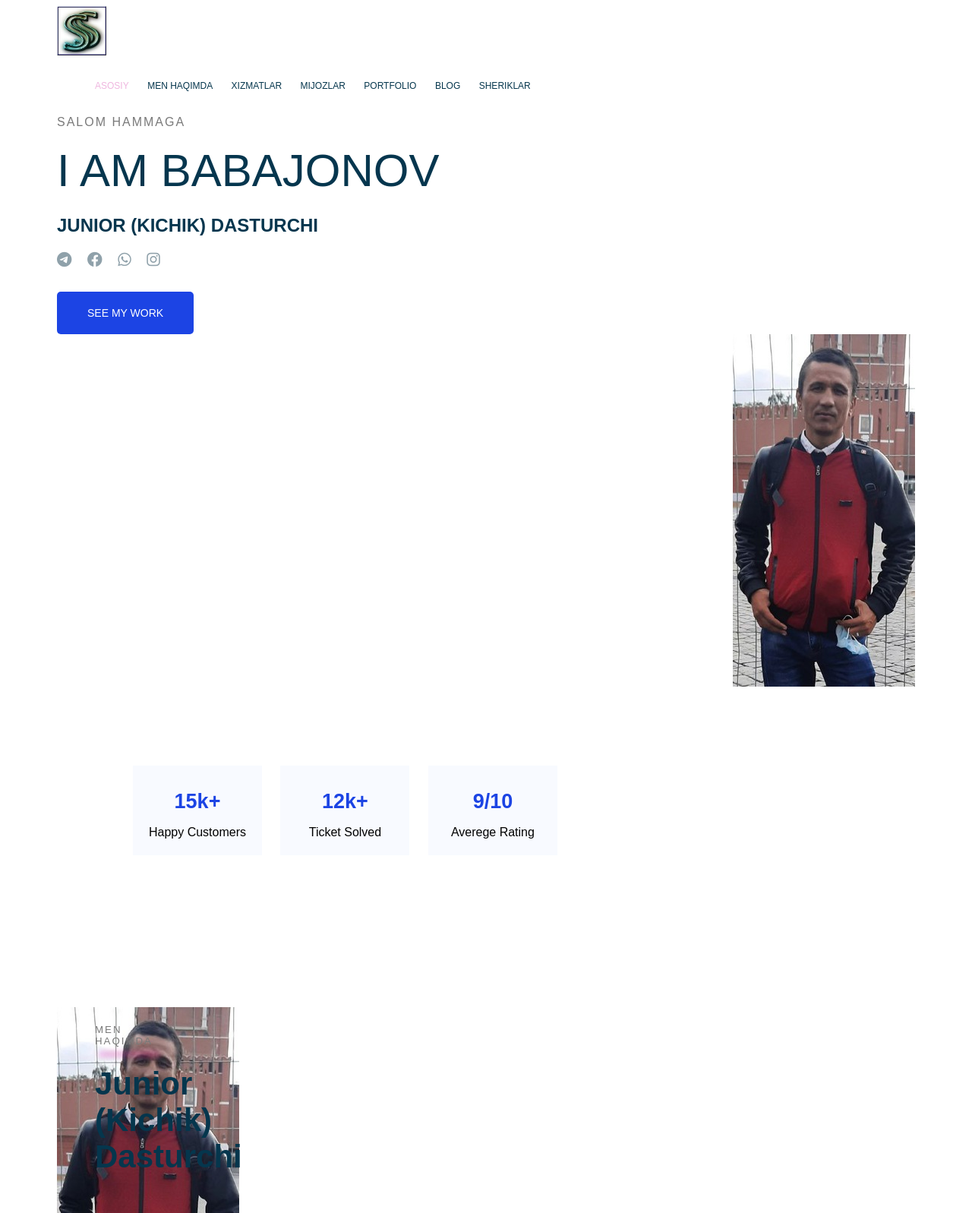
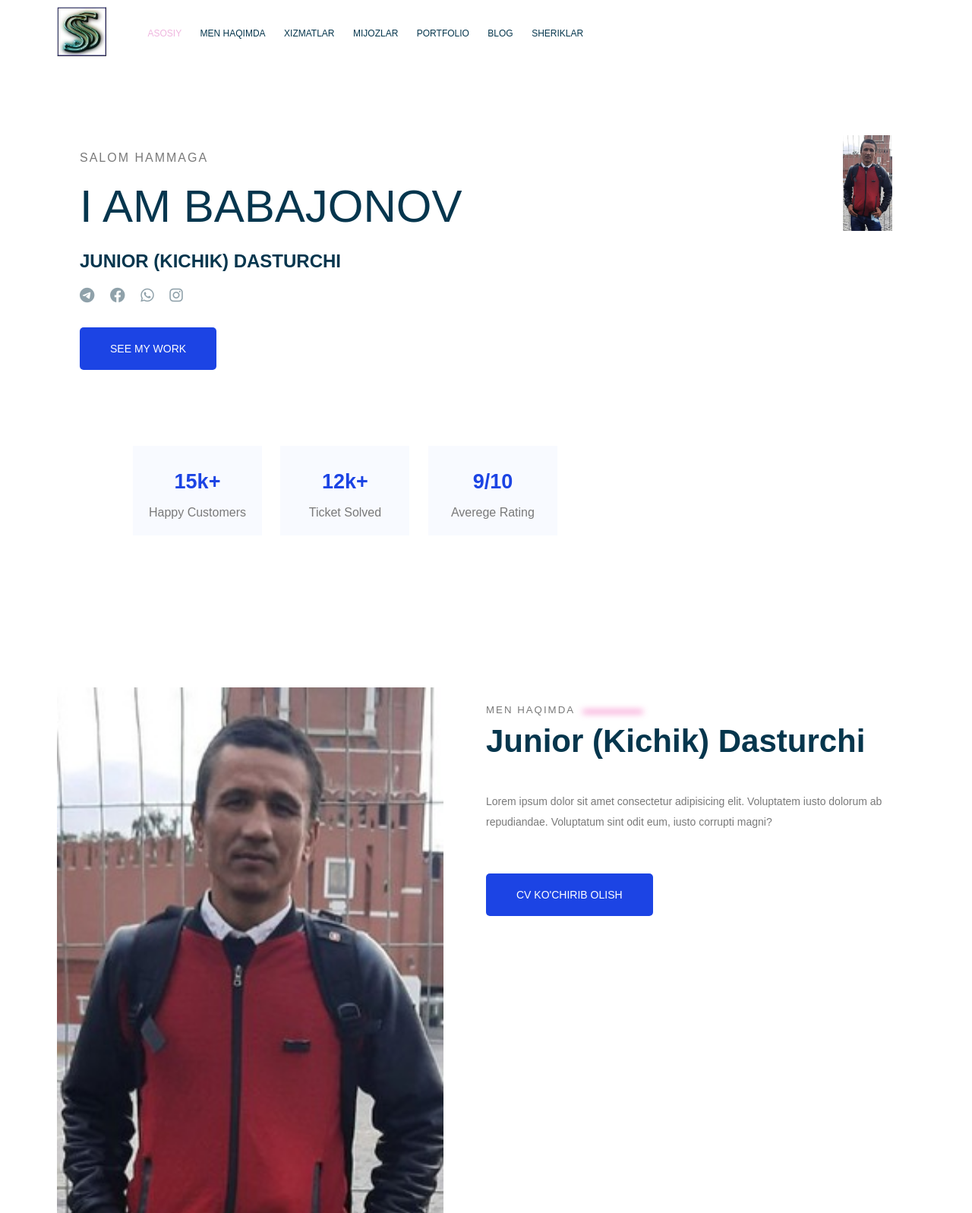
Before and after one commit to jama050690/css, a plain HTML site: page project/project.html in a window 1280 px wide. Shown: the top 1597 px of the page at 76% size. Drawn offline with Linux system fonts and the light colour scheme.

Commit message:
fixed some bugs

```diff
--- a/project/project.css
+++ b/project/project.css
@@ -1,7 +1,6 @@
 /*start of Core style*/
 body {
     font-family: sans-serif;
-
 }
 
 .container {
@@ -22,7 +21,6 @@ body {
     margin-bottom: 10px;
     color: #797979;
     text-transform: uppercase;
-
 }
 .section-title {
     margin-top: 5px;
@@ -33,11 +31,11 @@ body {
 }
 .button {
     border: none;
-    background-color: #1C44E4;
-    color: #FFFF;
+    background-color: #1c44e4;
+    color: #ffff;
     font-weight: 500;
-    font-size: 14PX;
-    padding: 20PX 40PX;
+    font-size: 14px;
+    padding: 20px 40px;
     cursor: pointer;
     border-radius: 5px;
 }
@@ -88,7 +86,6 @@ body {
 
 .main-navigation__item.active a {
     color: #efb6df;
-
 }
 
 /*Start of Main header styles*/
@@ -98,17 +95,20 @@ body {
     padding: 100px 30px;
 }
 
-.main-section>div {
-    width: 50px;
+.main-section > div {
+    width: 50%;
     float: left;
 }
 
 .main-section__img {
     text-align: right;
-
 }
 
-.main-section__wellcome {
+.main-section__img img {
+    width: 65px;
+}
+
+.main-section__welcome {
     font-size: 16px;
     font-weight: 400;
     margin-bottom: 20px;
@@ -116,7 +116,7 @@ body {
     color: #797979;
 }
 
-.main-section__introduction {
+.main-section__intro {
     margin-top: 20px;
     font-size: 60px;
     font-weight: 500;
@@ -129,10 +129,9 @@ body {
     font-size: 24px;
     font-weight: 300px;
     margin-bottom: 20px;
-
 }
 
-.main-section__social-networks a {
+.main-section__socials a {
     color: #8fa1aa;
     font-size: 20px;
     display: inline-block;
@@ -140,14 +139,12 @@ body {
     cursor: pointer;
 }
 
-.main-section__social-networks a:hover i {
-    color: #1C44E4;
-
+.main-section__socials a:hover {
+    color: #1c44e4;
 }
 
 .main-section__action {
     margin-top: 30px;
-
 }
 
 /* Statisticcal section*/
@@ -167,7 +164,7 @@ body {
 .statistics__number {
     font-size: 27px;
     margin-bottom: 5px;
-    color: #1C44E4;
+    color: #1c44e4;
 }
 
 .statistics__title {
@@ -182,22 +179,18 @@ body {
     padding: 100px 0;
 }
 
-
 .about-me > div {
-    width: 50px;
+    width: 50%;
     float: left;
 }
-ok
-.about-me__image img{
+.about-me__image img {
     width: 90%;
-
 }
 .about-me__description {
     font-size: 14px;
     font-weight: 300;
     color: #797979;
     line-height: 27px;
-
 }
 
 .about-me__action {
@@ -211,7 +204,7 @@ line-height: 27px;
 }
 .service-card {
     display: inline-block;
-    width: 30px;
+    width: 30%;
     background-color: #f8faff;
     margin-right: 3px;
     text-align: center;
@@ -223,7 +216,6 @@ line-height: 27px;
     font-weight: 500;
     margin-bottom: 20px;
     text-transform: uppercase;
-
 }
 
 .service-card__description {
@@ -231,7 +223,6 @@ line-height: 27px;
     line-height: 27px;
     font-weight: 300;
     color: #797979;
-
 }
 .service-card__link {
     font-size: 13px;
@@ -239,7 +230,6 @@ line-height: 27px;
     text-transform: uppercase;
     color: #053640;
     text-decoration: none;
-
 }
 .service-card:hover {
     background-color: #5f30ff;
@@ -247,7 +237,6 @@ line-height: 27px;
 .service-card:hover .service-card__title,
 .service-card:hover .service-card__description,
 .service-card:hover .service-card__link {
-
     color: #ffffff;
 }
 /* End of Services */
@@ -263,12 +252,10 @@ color: #ffffff;
 }
 .client-item__image img {
     width: 100%;
-
 }
 .client-item__info {
     padding-top: 50px;
     padding-left: 50px;
-
 }
 
 .client-item__name {
@@ -279,15 +266,12 @@ color: #ffffff;
     font-size: 14px;
     font-weight: 300;
     color: #5b6d75;
-
-
 }
 .client-item__review {
     font-size: 14px;
     line-height: 27px;
     font-weight: 300;
     color: #5b6d75;
-
 }
 .client-item__rate {
     color: #ffd805;
@@ -296,12 +280,6 @@ color: #ffffff;
     color: #aeb98e;
 }
 
-
 /* End of My clients */
 
-
-
-
-
-
 /*  End of Services section styles */
--- a/project/project.html
+++ b/project/project.html
@@ -24,7 +24,7 @@
                         <img src="./images/logo.jpg" alt="logo" />
                     </a>
                 </div>
-                <nav class="main-navigatin">
+                <nav class="main-navigation">
                     <ul class="main-navigation__items">
                         <li class="main-navigation__item active">
                             <a href="#">Asosiy</a>
@@ -56,28 +56,24 @@
 
         <!-- Start of main section-->
         <div class="container">
-            <section id="main-section" class="Main-section">
-                <div class="main-section__info">
-                    <h4 class="main-section__wellcome to-uppercase">
-                        Salom hammaga
-                    </h4>
-                    <h1 class="main-section__introduction to-uppercase">
-                        I am Babajonov
-                    </h1>
-                    <h3 class="main-section__position to-uppercase">
+            <section id="main-section" class="main-section">
+                <div class="main-section__info to-uppercase">
+                    <h4 class="main-section__welcome">Salom hammaga</h4>
+                    <h1 class="main-section__intro">I am Babajonov</h1>
+                    <h3 class="main-section__position">
                         Junior (Kichik) dasturchi
                     </h3>
-                    <div class="main-section__social-networks">
+                    <div class="main-section__socials">
                         <a href="https://t.me/JamshiddinBabajonov">
                             <i class="fa-brands fa-telegram"></i>
                         </a>
-                        <a href="http://facebook.BabajonovJamshiddin">
+                        <a href="#">
                             <i class="fa-brands fa-facebook"></i>
                         </a>
-                        <a href="http://Whatsup.BABAJONOVJAMSHIDDIN">
+                        <a href="#">
                             <i class="fa-brands fa-whatsapp"></i>
                         </a>
-                        <a href="http://instagram.BabajonovJamshiddin">
+                        <a href="#">
                             <i class="fa-brands fa-instagram"></i>
                         </a>
                     </div>
@@ -91,9 +87,10 @@
                 <div class="main-section__img">
                     <img src="./images/me.png" alt="me" />
                 </div>
-                <div class="color-fix"></div>
             </section>
+            <div class="clearfix"></div>
         </div>
+
         <!--End of /Main section-->
 
         <!--Start of Statistics-->
@@ -101,19 +98,19 @@
             <section id="statistics" class="statistics">
                 <div class="statistics_item">
                     <h3 class="statistics__number">15k+</h3>
-                    <p class="Statistics__title">Happy Customers</p>
+                    <p class="statistics__title">Happy Customers</p>
                 </div>
                 <div class="statistics_item">
                     <h3 class="statistics__number">12k+</h3>
-                    <p class="Statistics__title">Ticket Solved</p>
+                    <p class="statistics__title">Ticket Solved</p>
                 </div>
                 <div class="statistics_item">
                     <h3 class="statistics__number">9/10</h3>
-                    <p class="Statistics__title">Averege Rating</p>
+                    <p class="statistics__title">Averege Rating</p>
                 </div>
             </section>
         </div>
-
+        <div class="clearfix"></div>
         <!-- Start of about me section-->
         <div class="container">
             <section id="about-me" class="about-me">
```
Lines whose indentation alone changed are shown as unchanged.
